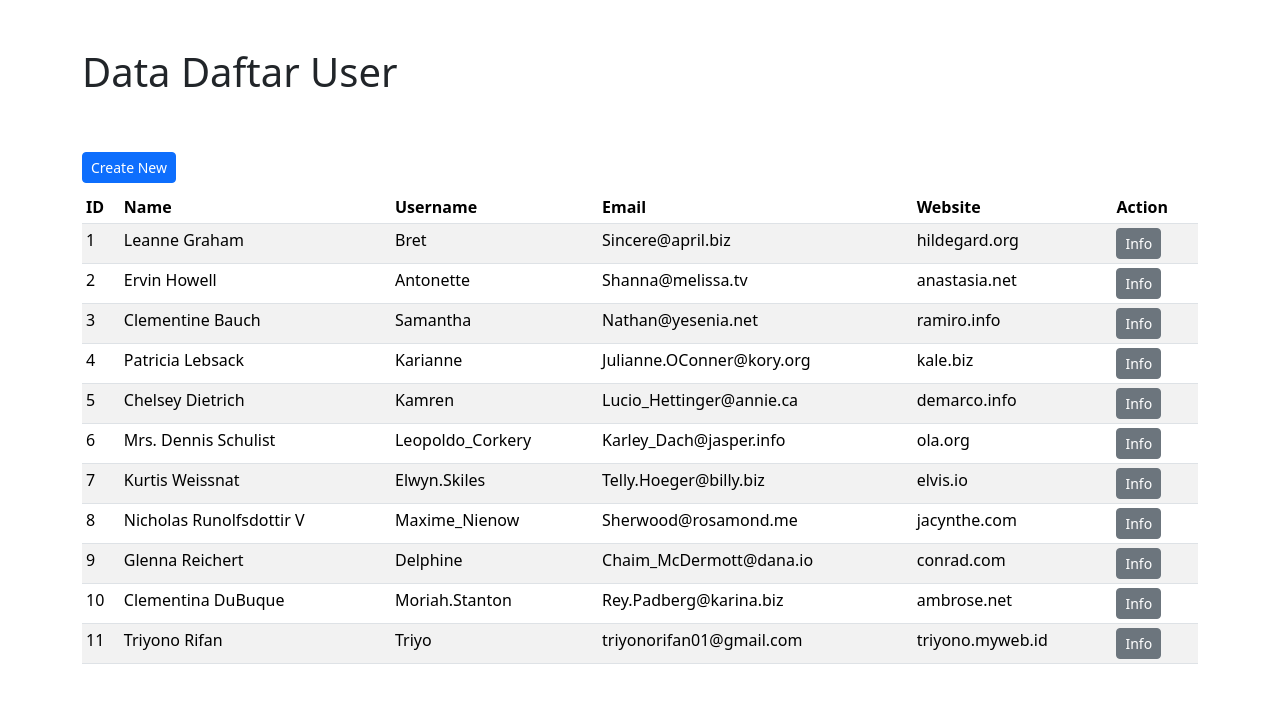
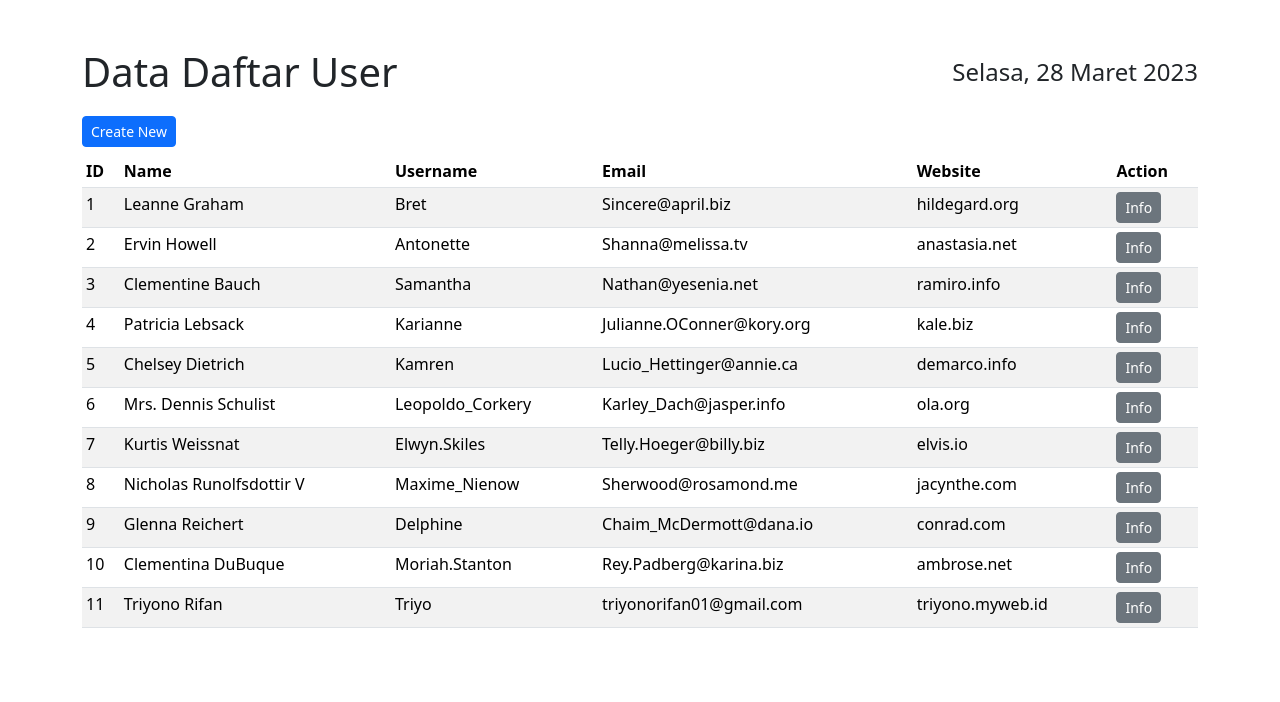
Before and after one commit to Triyonorifan11/Tugas-Sesi9, a website with bundled scripts: page index.html in a window 1280 px wide. Built offline with nearby package versions, Linux system fonts and the light colour scheme; data requests are answered from the project's data file; a script that the page names is missing.

Commit message:
update view and add date time now

```diff
--- a/assets/fetchData.js
+++ b/assets/fetchData.js
@@ -1,4 +1,4 @@
-import flashMessage from "./function.js";
+import {flashMessage} from "./function.js";
 const url = 'http://localhost:3000/data'
 
 async function getdata() {
--- a/assets/function.js
+++ b/assets/function.js
@@ -6,4 +6,15 @@
     })
 }
 
-export default flashMessage
+function format_date(date) {
+    const options = {
+        weekday: "long",
+        year: "numeric",
+        month: "long",
+        day: "numeric",
+    };
+    const dateTemp = new Date(date);
+    return dateTemp.toLocaleDateString("id-ID", options);
+}
+
+export { flashMessage , format_date}
--- a/assets/script.js
+++ b/assets/script.js
@@ -1,7 +1,9 @@
 import { loader, dataRow, clearTable } from "./templates.js";
 import { getdata, createNewData, getDataById } from "./fetchData.js";
+import { format_date } from "./function.js";
 
 const tableData = document.querySelector('#TableData');
+const dateTime = document.getElementById('dateTime');
 const form_new_data = document.getElementById('form_new_data');
 const modal_title = document.querySelector('.modal-title');
 const name_detail = document.getElementById("name");
@@ -12,7 +14,10 @@ const btn_new = document.querySelector('#btn_new');
 const btn_save = document.querySelector('#btn_save');
 
 
-tableData.innerHTML = loader()
+tableData.innerHTML = loader();
+const date_now = new Date();
+dateTime.innerHTML = format_date(date_now);
+
 
 const data = await getdata();
 tableData.innerHTML = clearTable()
--- a/index.html
+++ b/index.html
@@ -13,8 +13,11 @@
 
     <main class="container">
         <div class="py-5">
-            <h1>Data Daftar User</h1>
-            <div class="table-responsive mt-5">
+            <div class="d-flex justify-content-between align-items-center">
+                <h1>Data Daftar User</h1>
+                <h4 id="dateTime">Kamis, 29 Maret 2023</h4>
+            </div>
+            <div class="table-responsive mt-1">
                 <button type="button" class="btn btn-primary btn-sm my-2" id="btn_new" data-bs-toggle="modal"
                     data-bs-target="#exampleModal">
                     Create New
```
